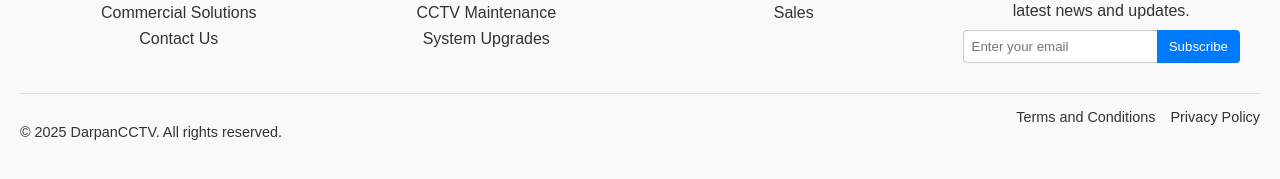
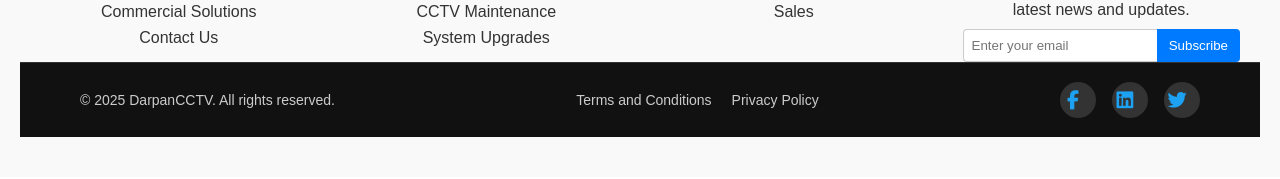
Before and after one commit to BhumikaCoder21/cctvStore, a React (Create React App) app in the folder my-app/: page / in a window 1280 px wide. Shown: the part 5219-5398 px from the top of the page. Built offline with nearby package versions, Linux system fonts and the light colour scheme.

Commit message:
footerBottom

```diff
--- a/my-app/src/components/Footer.css
+++ b/my-app/src/components/Footer.css
@@ -72,22 +72,58 @@
     background-color: #0056b3;
   }
 
+
+
   .footer-bottom {
-    border-top: 1px solid #ddd;
-    margin-top: 30px;
-    padding-top: 15px;
     display: flex;
+    justify-content: space-between;
+    align-items: center;
     flex-wrap: wrap;
-    justify-content: space-between;
-    font-size: 0.9em;
+    padding: 15px 60px;
+    background-color: #111;
+    color: #ccc;
+    border-top: 1px solid #333;
+    font-size: 14px;
+    margin: 0;
+
+  }
+
+  .footer-links {
+    display: flex;
+    gap: 20px;
+    margin: 10px 0;
   }
 
   .footer-links a {
-    margin-left: 15px;
-    color: #333;
+    color: #ccc;
+    text-decoration: none;
+    transition: color 0.3s ease;
+  }
+
+  .footer-links a:hover {
+    color: #fff;
+  }
+
+  .social-icons {
+    display: flex;
+    gap: 16px;
+  }
+
+  .social-icons a {
+    display: inline-flex;
+    align-items: center;
+    justify-content: center;
+    background-color: #333;
+    color: #ccc;
+    width: 36px;
+    height: 36px;
+    border-radius: 50%;
+    font-size: 16px;
+    transition: background-color 0.3s, color 0.3s;
     text-decoration: none;
   }
 
-  .footer-links a:hover {
-    text-decoration: underline;
+  .social-icons a:hover {
+    background-color: #1da1f2;
+    color: #fff;
   }
--- a/my-app/src/components/Footer.js
+++ b/my-app/src/components/Footer.js
@@ -53,11 +53,35 @@ const Footer = () => {
           </form>
         </div>
       </div>
+
       <div className="footer-bottom">
         <p>© 2025 DarpanCCTV. All rights reserved.</p>
         <div className="footer-links">
           <a href="#">Terms and Conditions</a>
           <a href="#">Privacy Policy</a>
+        </div>
+        <div className="social-icons">
+          <a
+            href="https://www.facebook.com"
+            target="_blank"
+            rel="noopener noreferrer"
+          >
+            <i className="fab fa-facebook-f"></i>
+          </a>
+          <a
+            href="https://www.linkedin.com"
+            target="_blank"
+            rel="noopener noreferrer"
+          >
+            <i className="fab fa-linkedin"></i>
+          </a>
+          <a
+            href="https://www.twitter.com"
+            target="_blank"
+            rel="noopener noreferrer"
+          >
+            <i className="fab fa-twitter"></i>
+          </a>
         </div>
       </div>
     </footer>
```
